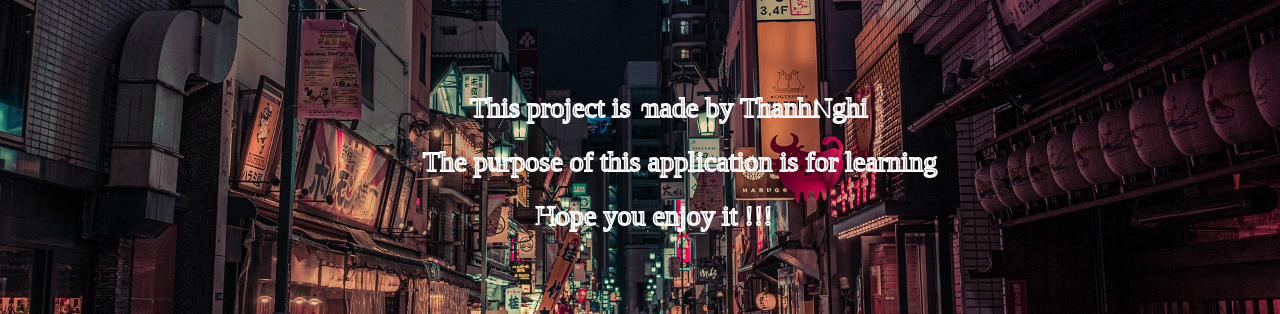
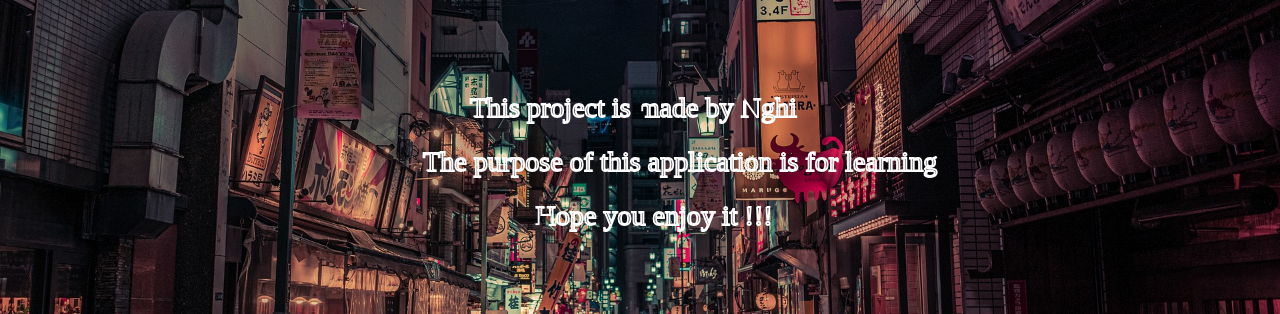
Before and after one commit to ThanhNghi95/Lofi-Website, a JavaScript app: page /about in a window 1280 px wide. Shown: the part 233-547 px from the top of the page. Built offline with nearby package versions, Linux system fonts and the light colour scheme; the HTML template or start-up script is replaced by a standard one.

Commit message:
Update About.js

```diff
--- a/src/components/About/About.js
+++ b/src/components/About/About.js
@@ -12,7 +12,7 @@ const About = () => {
             />
             <svg id="Layer_1" data-name="Layer 1" xmlns="http://www.w3.org/2000/svg" viewBox="0 0 683.02 207.88">
             <text id='draw' transform="translate(160 50.23)" style={style}>
-                This project is made by ThanhNghi
+                This project is made by Nghi
                 <tspan x="-50" y="57.6">
                 The purpose of this application is for learning
                 </tspan>
```
